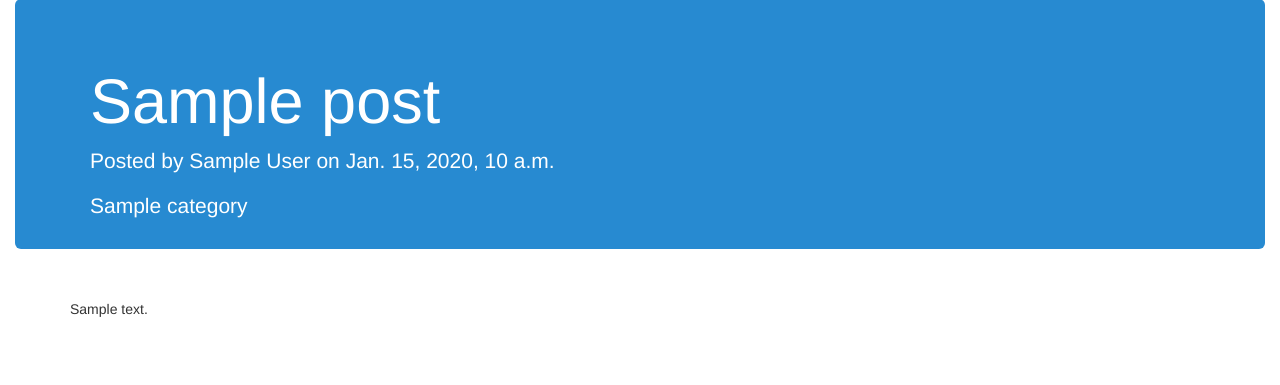
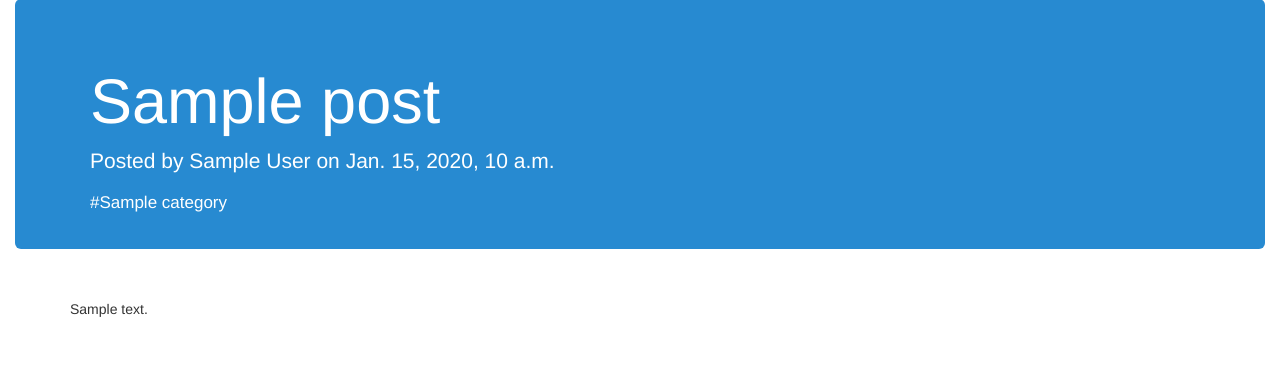
Before and after one commit to KenyattaDaniel/tact_web, a Django app: template tactics/templates/tactics/tactic.html in a window 1280 px wide. Shown: the part 72-457 px from the top of the page. Run offline with Django 3.2, Linux system fonts and the light colour scheme; the template is opened without the code that fills it: most values are stand-ins (such as "Sample title", 1, 10 or a date in 2020); some libraries are stand-ins or nearby versions.

Commit message:
Tweaked Tactic Category Font-size

```diff
--- a/tactics/templates/tactics/tactic.html
+++ b/tactics/templates/tactics/tactic.html
@@ -10,7 +10,7 @@
 			<!-- Post author + Publish date -->
 			<p style="color: white">Posted by {{ post.author.first_name }} {{ post.author.last_name }} on {{ post.published }}</p>
 			{% for category in post.categories %}
-			<p style="color: white">{{ category.name }}</p>
+			<p style="color: white; font-size: 17px">#{{ category.name }}</p>
 			{% endfor %}
 		</div>
 	</div>
```
